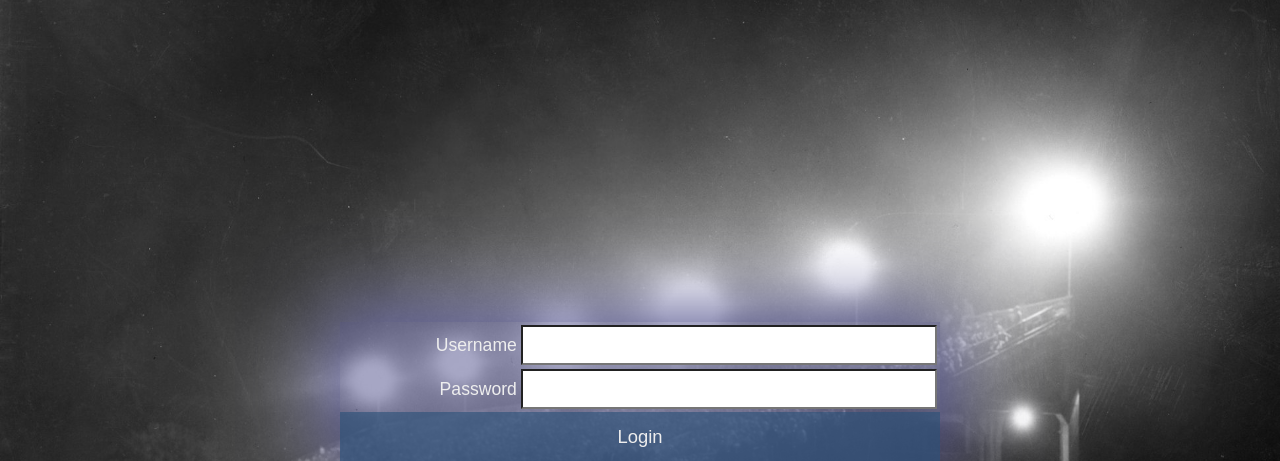
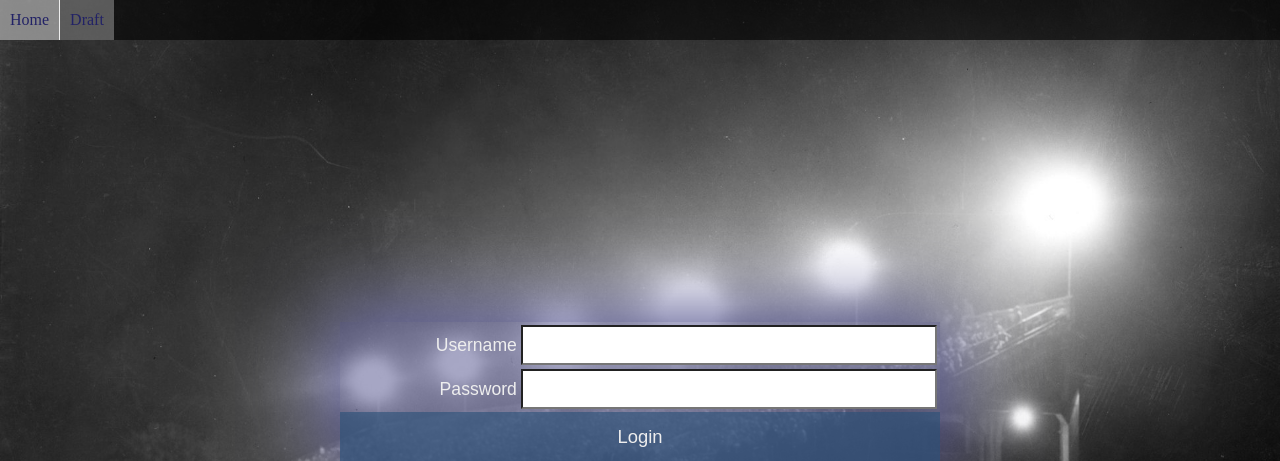
Before and after one commit to jetpacmonkey/football, a Django app: template server/common/templates/common/login.html in a window 1280 px wide. Shown: the top 461 px of the page. Run offline with Django 3.2, Linux system fonts and the light colour scheme; the template is opened without the code that fills it, so the values that code supplies are empty, except form fields; tables that the repository leaves empty hold one stand-in row (values such as "Sample post"); form fields are guessed from the names that the template uses; parts of the project's set-up code (start-up, migrations or seed data) failed here and were passed over; some libraries are stand-ins or nearby versions.

Commit message:
Adding shared navigation to base template

```diff
--- a/server/common/static/common/css/base.css
+++ b/server/common/static/common/css/base.css
@@ -7,3 +7,51 @@ body {
 * {
     box-sizing: border-box;
 }
+
+.main-header {
+    position: absolute;
+    top: 0;
+    left: 0;
+    right: 0;
+    display: block;
+}
+
+.main-header > nav {
+    display: flex;
+    background: rgba(0, 0, 0, 0.6);
+}
+
+.main-header-section {
+    display: flex;
+    padding: 0;
+    margin: 0;
+    list-style: none;
+}
+
+.main-header-section li {
+    display: block;
+}
+
+.main-header-section li a {
+    display: block;
+    height: 40px;
+    line-height: 20px;
+    padding: 10px;
+    text-decoration: none;
+    color: #226;
+
+    background: rgba(255, 255, 255, 0.3);
+    border-left: 1px solid #eee;
+}
+
+.main-header-section li:first-child a {
+    border-left: none;
+}
+
+.main-header-section li a:hover {
+    background: rgba(255, 255, 255, 0.5);
+}
+
+.main-header-primary {
+    flex: 1;
+}
--- a/server/common/templates/common/base.html
+++ b/server/common/templates/common/base.html
@@ -10,6 +10,21 @@
         {% block js %}{% endblock %}
     </head>
     <body>
+        {% block header_override %}
+        <header class="main-header">
+            <nav>
+                <ul class="main-header-primary main-header-section">
+                    <li><a href="{% url 'common.views.index' %}">Home</a></li>
+                    <li><a href="{% url 'draft.views.index' %}">Draft</a></li>
+                </ul>
+                {% if user.is_staff %}
+                <ul class="main-header-section">
+                    <li><a href="{% url 'admin:index' %}">Admin</a></li>
+                </ul>
+                {% endif %}
+            </nav>
+        </header>
+        {% endblock %}
         {% block body %}
 
         {% endblock %}
--- /dev/null
+++ b/server/draft/templates/draft/index.html
@@ -0,0 +1,5 @@
+{% extends "draft/base.html" %}
+
+{% load staticfiles %}
+
+{% block jsMain %}{% static 'draft/views/index' %}{% endblock %}
--- a/server/draft/views.py
+++ b/server/draft/views.py
@@ -4,7 +4,9 @@ from draft.models import Draft
 
 
 def index(request):
-    return create(request)
+    return render(request, 'draft/index.html', {
+
+    })
 
 
 # Create your views here.
```
Also changed, not shown: server/draft/static/draft/css/create.css (added, +89 -0 lines), server/draft/static/draft/css/draft.css (+1 -91 lines), server/draft/static/draft/views/index.js (added).
